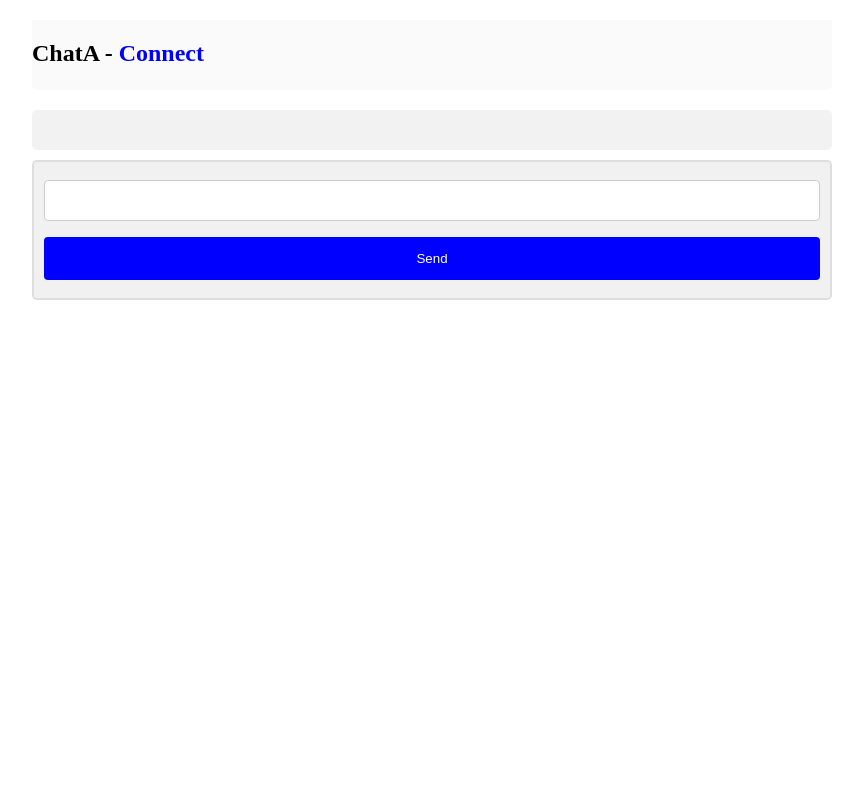
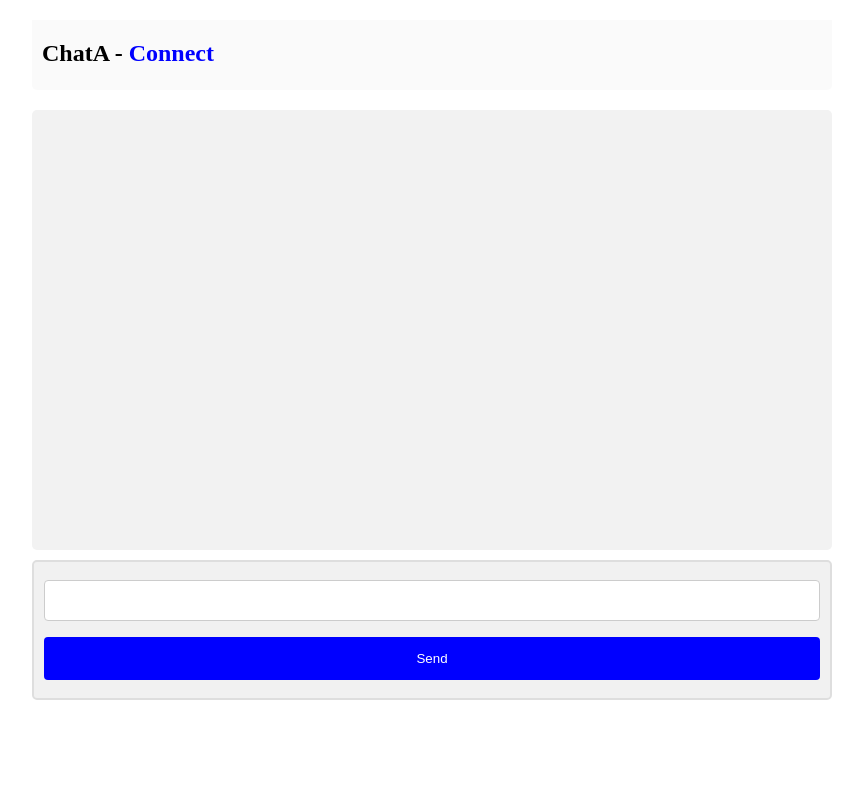
Before and after one commit to charisios/Connect_app, a Django app: a page that uses templates/room.html in a window 1280 px wide. Shown: the top 790 px of the page, without its empty margins (208-1071 px from the left). Run offline with Django 5.2, Linux system fonts and the light colour scheme; data comes from the database, SQL or seed files in the repository; both versions use the stored data as it was after the commit; data that the repository does not hold is empty; some libraries are stand-ins or nearby versions.

Commit message:
fixed the scroll bug and added some sttyling

```diff
--- a/static/room.css
+++ b/static/room.css
@@ -14,6 +14,11 @@ body {
       top: 0;
       z-index: 2;
       padding-top: 20px;
+      padding-left: 10px;
+    }
+
+    #display{
+      min-height: 50vh;
     }
 
     .container {
--- a/templates/room.html
+++ b/templates/room.html
@@ -36,6 +36,7 @@
             for (var key in response.messages) {
               var temp = "<div class='container darker'><b>" + response.messages[key].user + "</b><p>" + response.messages[key].message + "</p><span class='time-left'>" + response.messages[key].date + "</span></div>";
               $("#display").append(temp);
+              window.scrollTo(0, document.body.scrollHeight);
             }
           },
           error: function (response) {
```
Also changed, not shown: db.sqlite3.
